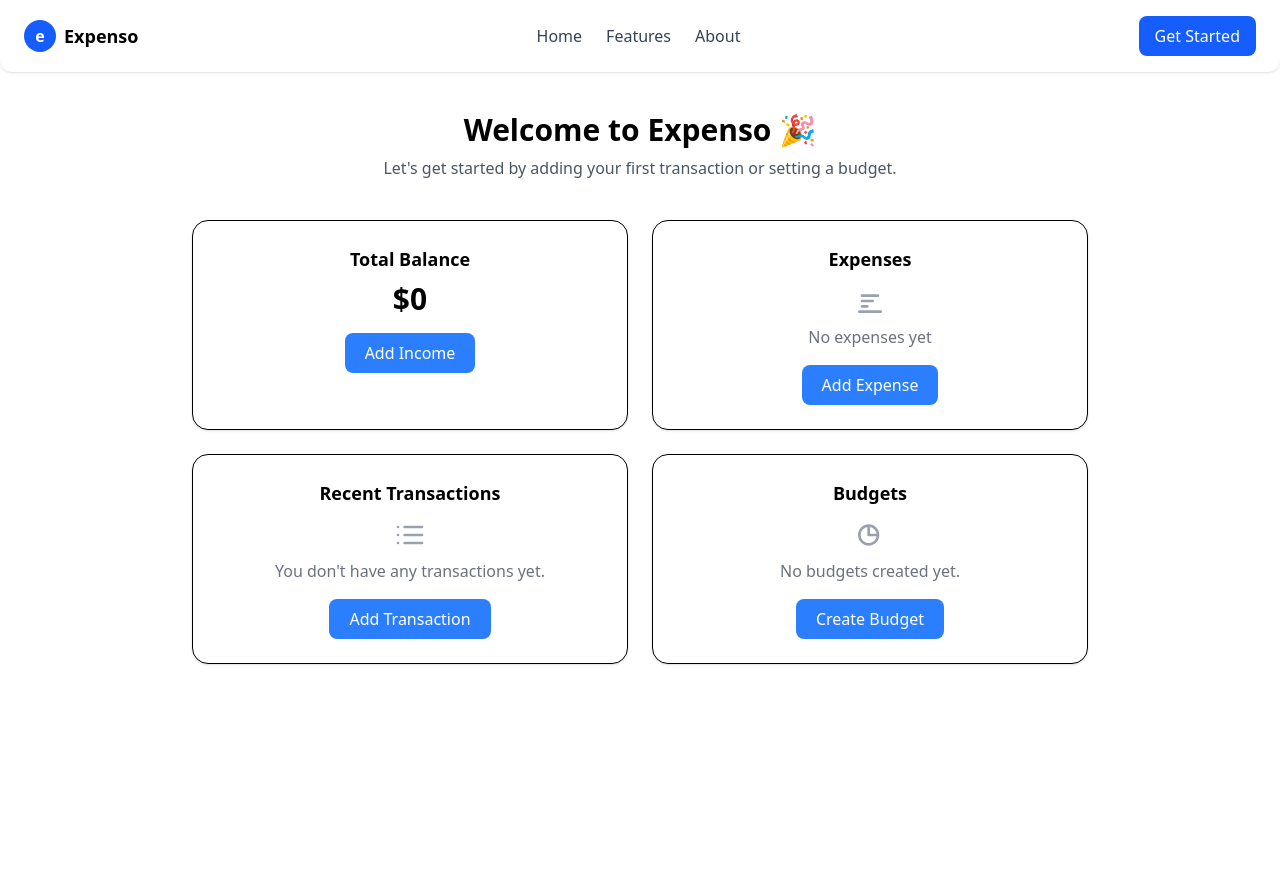
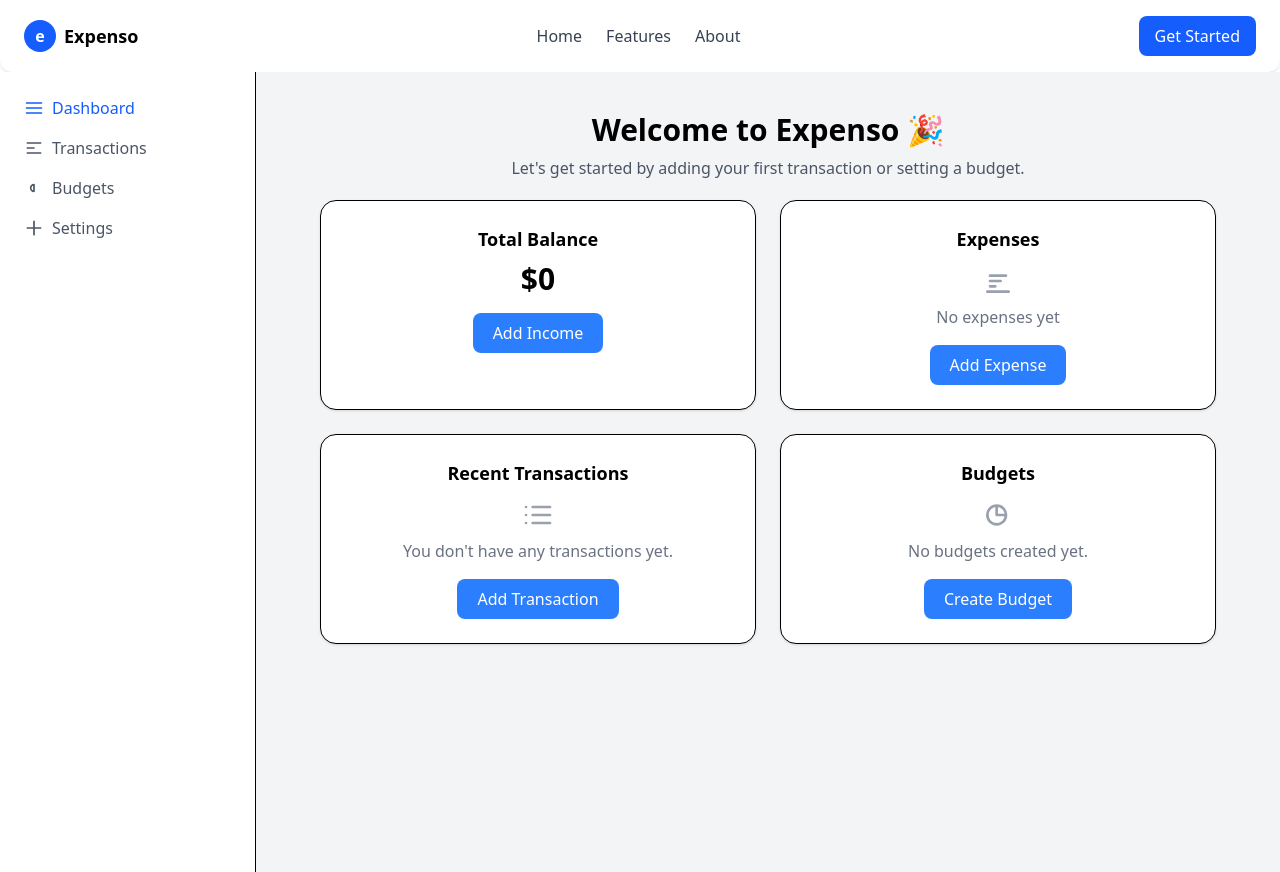
Before and after one commit to pawanydv35/Expenso, a Next.js app: page / in a window 1280 px wide. Before the commit the page ends 800 px from the top, so only its background shows below. Built offline with nearby package versions, Linux system fonts and the light colour scheme.

Commit message:
fixing bugs

```diff
--- a/components/Dashboard.jsx
+++ b/components/Dashboard.jsx
@@ -2,9 +2,104 @@
 export default function Dashboard() {
   return (
 
-    <div className="p-10">
+    // <div className="p-10">
+    //   {/* Welcome Section */}
+    //   <div className="text-center mb-5">
+    //     <h1 className="text-3xl font-bold">Welcome to Expenso 🎉</h1>
+    //     <p className="text-gray-600 mt-2">
+    //       Let&apos;s get started by adding your first transaction or setting a budget.
+    //     </p>
+    //   </div>
+
+    //   {/* Grid Section */}
+    //   <div className="grid grid-cols-1 md:grid-cols-2 gap-6 max-w-4xl mx-auto">
+    //     {/* Total Balance */}
+    //     <div className="p-6 bg-white border rounded-2xl shadow-sm text-center">
+    //       <h2 className="text-lg font-semibold">Total Balance</h2>
+    //       <p className="text-3xl font-bold mt-2">$0</p>
+    //       <button className="mt-4 px-5 py-2 bg-blue-500 text-white rounded-lg hover:bg-blue-600">
+    //         Add Income
+    //       </button>
+    //     </div>
+
+    //     {/* Expenses */}
+    //     <div className="p-6 bg-white border rounded-2xl shadow-sm text-center">
+    //       <h2 className="text-lg font-semibold">Expenses</h2>
+    //       <div className="mt-3 text-gray-400">
+    //         <svg xmlns="http://www.w3.org/2000/svg" className="w-8 h-8 mx-auto" fill="none" viewBox="0 0 24 24" stroke="currentColor">
+    //           <path strokeLinecap="round" strokeLinejoin="round" strokeWidth={2} d="M4 20h16M6 16h4m-4-4h8m-8-4h12" />
+    //         </svg>
+    //       </div>
+    //       <p className="text-gray-500 mt-2">No expenses yet</p>
+    //       <button className="mt-4 px-5 py-2 bg-blue-500 text-white rounded-lg hover:bg-blue-600">
+    //         Add Expense
+    //       </button>
+    //     </div>
+
+    //     {/* Recent Transactions */}
+    //     <div className="p-6 bg-white border rounded-2xl shadow-sm text-center">
+    //       <h2 className="text-lg font-semibold">Recent Transactions</h2>
+    //       <div className="mt-3 text-gray-400">
+    //         <svg xmlns="http://www.w3.org/2000/svg" className="w-8 h-8 mx-auto" fill="none" viewBox="0 0 24 24" stroke="currentColor">
+    //           <path strokeLinecap="round" strokeLinejoin="round" strokeWidth={2} d="M8 6h13M8 12h13m-13 6h13M3 6h.01M3 12h.01M3 18h.01" />
+    //         </svg>
+    //       </div>
+    //       <p className="text-gray-500 mt-2">You don&apos;t have any transactions yet.</p>
+    //       <button className="mt-4 px-5 py-2 bg-blue-500 text-white rounded-lg hover:bg-blue-600">
+    //         Add Transaction
+    //       </button>
+    //     </div>
+
+    //     {/* Budgets */}
+    //     <div className="p-6 bg-white border rounded-2xl shadow-sm text-center">
+    //       <h2 className="text-lg font-semibold">Budgets</h2>
+    //       <div className="mt-3 text-gray-400">
+    //         <svg xmlns="http://www.w3.org/2000/svg" className="w-8 h-8 mx-auto" fill="none" viewBox="0 0 24 24" stroke="currentColor">
+    //           <path strokeLinecap="round" strokeLinejoin="round" strokeWidth={2} d="M11 5a7 7 0 100 14 7 7 0 000-14zm0 0v7h7" />
+    //         </svg>
+    //       </div>
+    //       <p className="text-gray-500 mt-2">No budgets created yet.</p>
+    //       <button className="mt-4 px-5 py-2 bg-blue-500 text-white rounded-lg hover:bg-blue-600">
+    //         Create Budget
+    //       </button>
+    //     </div>
+    //   </div>
+    // </div>
+    <div className="flex min-h-screen bg-gray-100">
+  {/* Sidebar */}
+  <aside className="w-64 bg-white border-r p-6">
+    <nav className="space-y-4">
+      <a href="#" className="flex items-center space-x-2 text-blue-600 font-medium">
+        <svg xmlns="http://www.w3.org/2000/svg" className="h-5 w-5" fill="none" viewBox="0 0 24 24" stroke="currentColor">
+          <path strokeLinecap="round" strokeLinejoin="round" strokeWidth={2} d="M3 12h18M3 6h18M3 18h18" />
+        </svg>
+        <span>Dashboard</span>
+      </a>
+      <a href="#" className="flex items-center space-x-2 text-gray-600 hover:text-blue-600">
+        <svg xmlns="http://www.w3.org/2000/svg" className="h-5 w-5" fill="none" viewBox="0 0 24 24" stroke="currentColor">
+          <path strokeLinecap="round" strokeLinejoin="round" strokeWidth={2} d="M4 6h16M4 12h8m-8 6h16" />
+        </svg>
+        <span>Transactions</span>
+      </a>
+      <a href="#" className="flex items-center space-x-2 text-gray-600 hover:text-blue-600">
+        <svg xmlns="http://www.w3.org/2000/svg" className="h-5 w-5" fill="none" viewBox="0 0 24 24" stroke="currentColor">
+          <path strokeLinecap="round" strokeLinejoin="round" strokeWidth={2} d="M12 8c-2.21 0-4 1.79-4 4m0 0c0 2.21 1.79 4 4 4m0-8v8" />
+        </svg>
+        <span>Budgets</span>
+      </a>
+      <a href="#" className="flex items-center space-x-2 text-gray-600 hover:text-blue-600">
+        <svg xmlns="http://www.w3.org/2000/svg" className="h-5 w-5" fill="none" viewBox="0 0 24 24" stroke="currentColor">
+          <path strokeLinecap="round" strokeLinejoin="round" strokeWidth={2} d="M12 4v16m8-8H4" />
+        </svg>
+        <span>Settings</span>
+      </a>
+    </nav>
+  </aside>
+
+  {/* Main Content */}
+  <main className="flex-1 p-10">
     {/* Welcome Section */}
-      <div className="text-center mb-10">
+    <div className="text-center mb-5">
       <h1 className="text-3xl font-bold">Welcome to Expenso 🎉</h1>
       <p className="text-gray-600 mt-2">
         Let&apos;s get started by adding your first transaction or setting a budget.
@@ -64,6 +159,7 @@ export default function Dashboard() {
         </button>
       </div>
     </div>
+  </main>
 </div>
 
 
```
Lines whose indentation alone changed are shown as unchanged.
